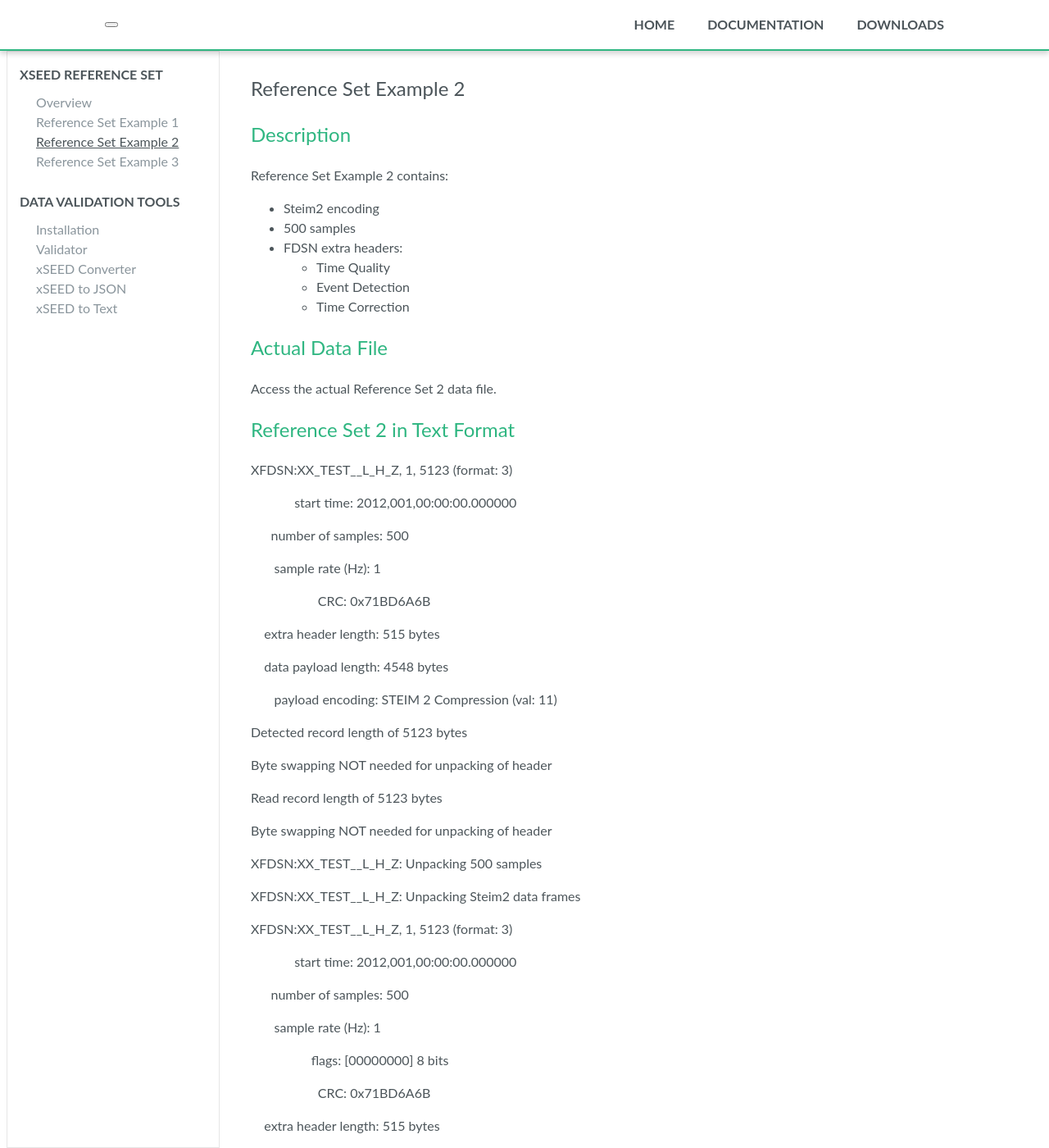
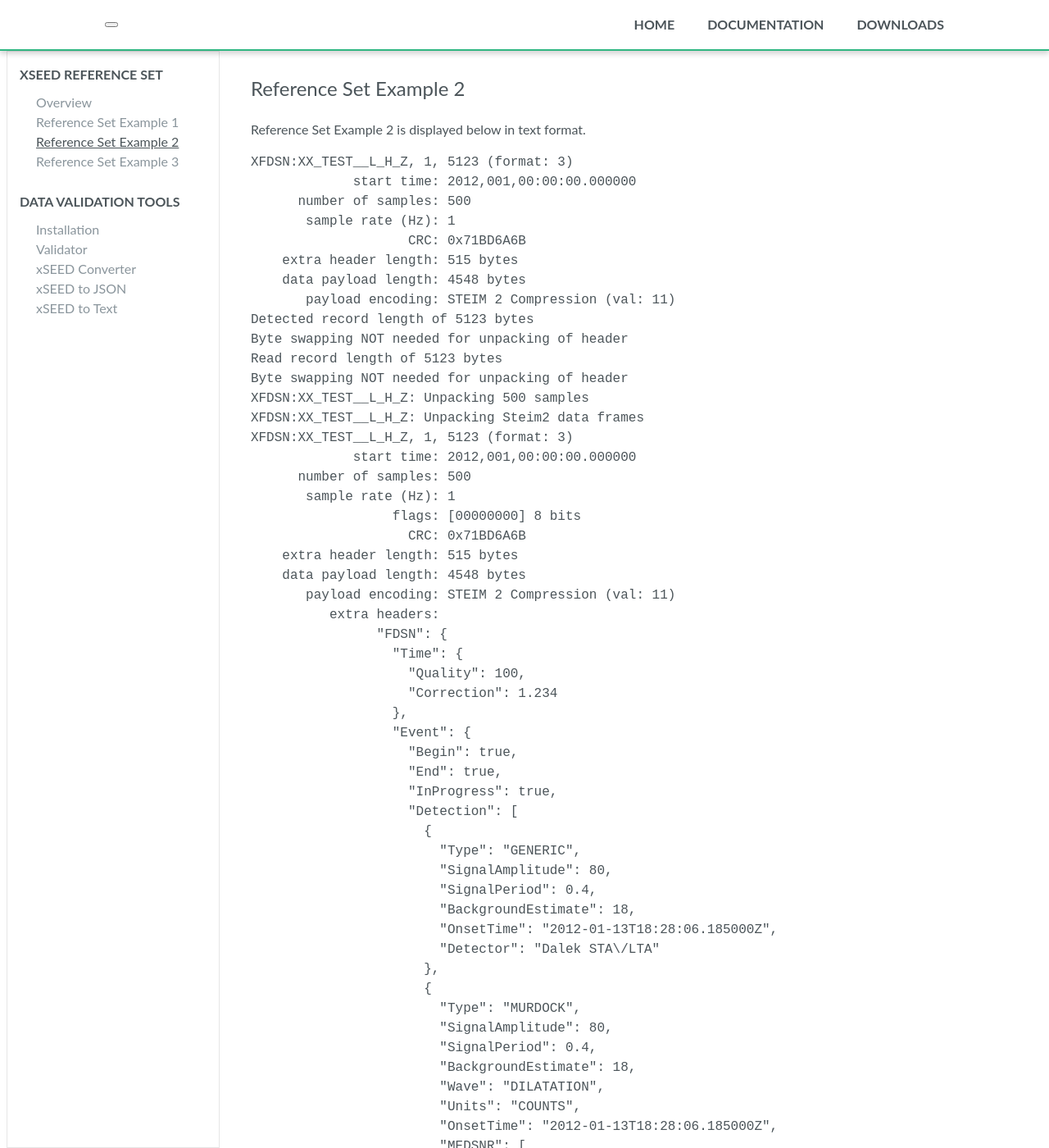
Before and after one commit to jeffreyleifer/xseed-utils, a Jekyll site: the page built from docs/_documentation/xSEED Reference Set/Reference-Set-Example-2.md, in a window 1280 px wide and 1400 px high. Shown: the whole window at 82% size. Built offline with Jekyll 4.4.1, drawn with Linux system fonts in a browser that asks for light colours; nearby versions of some CDN libraries; comment, search, counter and statistics services are not loaded; some of the changed text lies outside the part shown.

Commit message:
Changes to ref data set files

````diff
--- a/docs/_documentation/xSEED Reference Set/Reference-Set-Example-2.md
+++ b/docs/_documentation/xSEED Reference Set/Reference-Set-Example-2.md
@@ -5,321 +5,158 @@ order: 3
 title: Reference Set Example 2
 ---
 
-## Description
+Reference Set Example 2 is displayed below in text format.
 
-Reference Set Example 2 contains:
-
-- Steim2 encoding
-- 500 samples
-- FDSN extra headers:
-   - Time Quality
-   - Event Detection
-   - Time Correction
-
-## Actual Data File
-
-Access the actual Reference Set 2 data file.
-
-## Reference Set 2 in Text Format
-
+```
 XFDSN:XX_TEST__L_H_Z, 1, 5123 (format: 3)
-
-             start time: 2012,001,00:00:00.000000
-
-      number of samples: 500
-
-       sample rate (Hz): 1
-
-                    CRC: 0x71BD6A6B
-
-    extra header length: 515 bytes
-
-    data payload length: 4548 bytes
-
-       payload encoding: STEIM 2 Compression (val: 11)
-
+             start time: 2012,001,00:00:00.000000
+      number of samples: 500
+       sample rate (Hz): 1
+                    CRC: 0x71BD6A6B
+    extra header length: 515 bytes
+    data payload length: 4548 bytes
+       payload encoding: STEIM 2 Compression (val: 11)
 Detected record length of 5123 bytes
-
 Byte swapping NOT needed for unpacking of header
-
 Read record length of 5123 bytes
-
 Byte swapping NOT needed for unpacking of header
-
 XFDSN:XX_TEST__L_H_Z: Unpacking 500 samples
-
 XFDSN:XX_TEST__L_H_Z: Unpacking Steim2 data frames
-
 XFDSN:XX_TEST__L_H_Z, 1, 5123 (format: 3)
-
-             start time: 2012,001,00:00:00.000000
-
-      number of samples: 500
-
-       sample rate (Hz): 1
-
-                  flags: [00000000] 8 bits
-
-                    CRC: 0x71BD6A6B
-
-    extra header length: 515 bytes
-
-    data payload length: 4548 bytes
-
-       payload encoding: STEIM 2 Compression (val: 11)
-
-          extra headers:
-
-                "FDSN": {
-
-                  "Time": {
-
-                    "Quality": 100,
-
-                    "Correction": 1.234
-
-                  },
-
-                  "Event": {
-
-                    "Begin": true,
-
-                    "End": true,
-
-                    "InProgress": true,
-
-                    "Detection": [
-
-                      {
-
-                        "Type": "GENERIC",
-
-                        "SignalAmplitude": 80,
-
-                        "SignalPeriod": 0.4,
-
-                        "BackgroundEstimate": 18,
-
-                        "OnsetTime": "2012-01-13T18:28:06.185000Z",
-
-                        "Detector": "Dalek STA\/LTA"
-
-                      },
-
-                      {
-
-                        "Type": "MURDOCK",
-
-                        "SignalAmplitude": 80,
-
-                        "SignalPeriod": 0.4,
-
-                        "BackgroundEstimate": 18,
-
-                        "Wave": "DILATATION",
-
-                        "Units": "COUNTS",
-
-                        "OnsetTime": "2012-01-13T18:28:06.185000Z",
-
-                        "MEDSNR": [
-
-                          1,
-
-                          3,
-
-                          2,
-
-                          1,
-
-                          4,
-
-                          0
-
-                        ],
-
-                        "MEDLookback": 2,
-
-                        "MEDPickAlgorithm": 0,
-
-                        "Detector": "Z_SPWWSS"
-
-                      }
-
-                    ]
-
-                  }
-
-                }
-
+             start time: 2012,001,00:00:00.000000
+      number of samples: 500
+       sample rate (Hz): 1
+                  flags: [00000000] 8 bits
+                    CRC: 0x71BD6A6B
+    extra header length: 515 bytes
+    data payload length: 4548 bytes
+       payload encoding: STEIM 2 Compression (val: 11)
+          extra headers:
+                "FDSN": {
+                  "Time": {
+                    "Quality": 100,
+                    "Correction": 1.234
+                  },
+                  "Event": {
+                    "Begin": true,
+                    "End": true,
+                    "InProgress": true,
+                    "Detection": [
+                      {
+                        "Type": "GENERIC",
+                        "SignalAmplitude": 80,
+                        "SignalPeriod": 0.4,
+                        "BackgroundEstimate": 18,
+                        "OnsetTime": "2012-01-13T18:28:06.185000Z",
+                        "Detector": "Dalek STA\/LTA"
+                      },
+                      {
+                        "Type": "MURDOCK",
+                        "SignalAmplitude": 80,
+                        "SignalPeriod": 0.4,
+                        "BackgroundEstimate": 18,
+                        "Wave": "DILATATION",
+                        "Units": "COUNTS",
+                        "OnsetTime": "2012-01-13T18:28:06.185000Z",
+                        "MEDSNR": [
+                          1,
+                          3,
+                          2,
+                          1,
+                          4,
+                          0
+                        ],
+                        "MEDLookback": 2,
+                        "MEDPickAlgorithm": 0,
+                        "Detector": "Z_SPWWSS"
+                      }
+                    ]
+                  }
+                }
 Unpacking data for verification
-
 Data unpacked successfully
-
-         0           2           4           5           7           9
-
-        10          11          11          11          11          10
-
-         8           6           4           1           0          -3
-
-        -6          -8         -11         -13         -14         -15
-
-       -16         -15         -14         -13         -11          -8
-
-        -5          -1           2           6           9          13
-
-        16          18          20          21          22          21
-
-        19          17          14          10           5           0
-
-        -4          -9         -14         -19         -23         -26
-
-       -29         -30         -30         -29         -26         -22
-
-       -18         -12          -5           1           8          15
-
-        22          28          33          38          40          41
-
-        41          39          35          29          22          14
-
-         5          -4         -14         -24         -33         -41
-
-       -48         -53         -56         -57         -56         -52
-
-       -46         -38         -27         -16          -3          10
-
-        23          37          49          60          68          75
-
-        78          78          75          69          60          48
-
-        33          17           0         -19         -38         -56
-
-       -72         -86         -97        -104        -108        -107
-
-      -102         -92         -78         -60         -39         -16
-
-         8          34          59          83         105         123
-
-       137         146         149         146         137         122
-
-       101          75          45          12         -22         -57
-
-       -92        -124        -152        -175        -192        -202
-
-      -204        -198        -183        -160        -129         -92
-
-       -50          -3          44          93         139         182
-
-       219         249         269         280         279         267
-
-       243         208         164         110          50         -13
-
-       -80        -146        -209        -266        -314        -352
-
-      -376        -386        -380        -359        -322        -270
-
-      -205        -128         -44          45         137         227
-
-       311         386         449         495         523         530
-
-       516         480         423         346         252         144
-
-        25         -99        -225        -347        -460        -558
-
-      -637        -694        -724        -726        -698        -640
-
-      -553        -440        -305        -151          15         187
-
-       359         524         673         801         902         969
-
-       999         990         939         848         718         554
-
-       359         142         -89        -327        -561        -782
-
-      -980       -1145       -1271       -1349       -1375       -1346
-
-     -1260       -1118        -925        -686        -409        -104
-
-       218         544         862        1157        1417        1629
-
-      1784        1871        1885        1822        1681        1466
-
-      1181         836         443          15        -430        -877
-
-     -1306       -1700       -2039       -2309       -2495       -2586
-
-     -2575       -2457       -2233       -1909       -1492        -997
-
-      -441         156         771        1381        1958        2479
-
-      2920        3259        3478        3562        3504        3300
-
-      2951        2467        1861        1154         371        -460
-
-     -1306       -2134       -2908       -3595       -4162       -4582
-
-     -4830       -4890       -4752       -4413       -3878       -3162
-
-     -2286       -1281        -181         971        2131        3252
-
-      4285        5184        5908        6418        6686        6690
-
-      6419        5874        5064        4013        2753        1329
-
-      -208       -1801       -3385       -4896       -6268       -7438
-
-     -8351       -8959       -9223       -9120       -8637       -7779
-
-     -6566       -5034       -3231       -1221         921        3114
-
-      5270        7298        9110       10622       11760       12462
-
-     12680       12386       11571       10247        8447        6225
-
-      3657         832       -2143       -5153       -8076      -10787
-
-    -13167      -15103      -16499      -17274      -17372      -16759
-
-    -15432      -13417      -10766       -7564       -3920          36
-
-      4153        8270       12217       15825       18930       21386
-
-     23065       23864       23716       22587       20483       17450
-
-     13576        8983        3832       -1687       -7367      -12977
-
-    -18286      -23061      -27086      -30164      -32129      -32855
-
-    -32260      -30315      -27044      -22526      -16897      -10341
-
-     -3089        4587       12392       20010       27120       33408
-
-     38583       42385       44602       45078       43720       40510
-
-     35502       28830       20697       11378        1207       -9432
-
-    -20123      -30427      -39906      -48136      -54727      -59340
-
-    -61705      -61632      -59023      -53880      -46311      -36527
-
-    -24838      -11646        2567       17262       31853       45737
-
-     58314       69012       77316       82784       85076       83966
-
-     79360       71301       59981       45728       29009       10408
-
-     -9387      -29613      -49456      -68085      -84684      -98487
-
-   -108811     -115090     -116897     -113975     -106249      -93837
-
-    -77057      -56418      -32610       -6480       20993       48737
-
-     75622      100508      122289      139942      152573      159453
-
-    160065      154123      141602      122746       98068       68342
-
-     34581       -1992      -39992      -77915     -114200     -147287
-
-   -175686     -198036     -213168     -220164     -218401     -207588
-
-   -187799     -159476
+         0           2           4           5           7           9
+        10          11          11          11          11          10
+         8           6           4           1           0          -3
+        -6          -8         -11         -13         -14         -15
+       -16         -15         -14         -13         -11          -8
+        -5          -1           2           6           9          13
+        16          18          20          21          22          21
+        19          17          14          10           5           0
+        -4          -9         -14         -19         -23         -26
+       -29         -30         -30         -29         -26         -22
+       -18         -12          -5           1           8          15
+        22          28          33          38          40          41
+        41          39          35          29          22          14
+         5          -4         -14         -24         -33         -41
+       -48         -53         -56         -57         -56         -52
+       -46         -38         -27         -16          -3          10
+        23          37          49          60          68          75
+        78          78          75          69          60          48
+        33          17           0         -19         -38         -56
+       -72         -86         -97        -104        -108        -107
+      -102         -92         -78         -60         -39         -16
+         8          34          59          83         105         123
+       137         146         149         146         137         122
+       101          75          45          12         -22         -57
+       -92        -124        -152        -175        -192        -202
+      -204        -198        -183        -160        -129         -92
+       -50          -3          44          93         139         182
+       219         249         269         280         279         267
+       243         208         164         110          50         -13
+       -80        -146        -209        -266        -314        -352
+      -376        -386        -380        -359        -322        -270
+      -205        -128         -44          45         137         227
+       311         386         449         495         523         530
+       516         480         423         346         252         144
+        25         -99        -225        -347        -460        -558
+      -637        -694        -724        -726        -698        -640
+      -553        -440        -305        -151          15         187
+       359         524         673         801         902         969
+       999         990         939         848         718         554
+       359         142         -89        -327        -561        -782
+      -980       -1145       -1271       -1349       -1375       -1346
+     -1260       -1118        -925        -686        -409        -104
+       218         544         862        1157        1417        1629
+      1784        1871        1885        1822        1681        1466
+      1181         836         443          15        -430        -877
+     -1306       -1700       -2039       -2309       -2495       -2586
+     -2575       -2457       -2233       -1909       -1492        -997
+      -441         156         771        1381        1958        2479
+      2920        3259        3478        3562        3504        3300
+      2951        2467        1861        1154         371        -460
+     -1306       -2134       -2908       -3595       -4162       -4582
+     -4830       -4890       -4752       -4413       -3878       -3162
+     -2286       -1281        -181         971        2131        3252
+      4285        5184        5908        6418        6686        6690
+      6419        5874        5064        4013        2753        1329
+      -208       -1801       -3385       -4896       -6268       -7438
+     -8351       -8959       -9223       -9120       -8637       -7779
+     -6566       -5034       -3231       -1221         921        3114
+      5270        7298        9110       10622       11760       12462
+     12680       12386       11571       10247        8447        6225
+      3657         832       -2143       -5153       -8076      -10787
+    -13167      -15103      -16499      -17274      -17372      -16759
+    -15432      -13417      -10766       -7564       -3920          36
+      4153        8270       12217       15825       18930       21386
+     23065       23864       23716       22587       20483       17450
+     13576        8983        3832       -1687       -7367      -12977
+    -18286      -23061      -27086      -30164      -32129      -32855
+    -32260      -30315      -27044      -22526      -16897      -10341
+     -3089        4587       12392       20010       27120       33408
+     38583       42385       44602       45078       43720       40510
+     35502       28830       20697       11378        1207       -9432
+    -20123      -30427      -39906      -48136      -54727      -59340
+    -61705      -61632      -59023      -53880      -46311      -36527
+    -24838      -11646        2567       17262       31853       45737
+     58314       69012       77316       82784       85076       83966
+     79360       71301       59981       45728       29009       10408
+     -9387      -29613      -49456      -68085      -84684      -98487
+   -108811     -115090     -116897     -113975     -106249      -93837
+    -77057      -56418      -32610       -6480       20993       48737
+     75622      100508      122289      139942      152573      159453
+    160065      154123      141602      122746       98068       68342
+     34581       -1992      -39992      -77915     -114200     -147287
+   -175686     -198036     -213168     -220164     -218401     -207588
+   -187799     -159476
+```
````
Also changed, not shown: docs/_documentation/xSEED Reference Set/Overview.md (+15 -25 lines), docs/_documentation/xSEED Reference Set/Reference-Set-Example-1.md (+1 -13 lines), docs/_documentation/xSEED Reference Set/Reference-Set-Example-3.md (+3 -19 lines), docs/documentation.md (+1 -3 lines), docs/ref_set_examples_table.md (added, +5 -0 lines).
